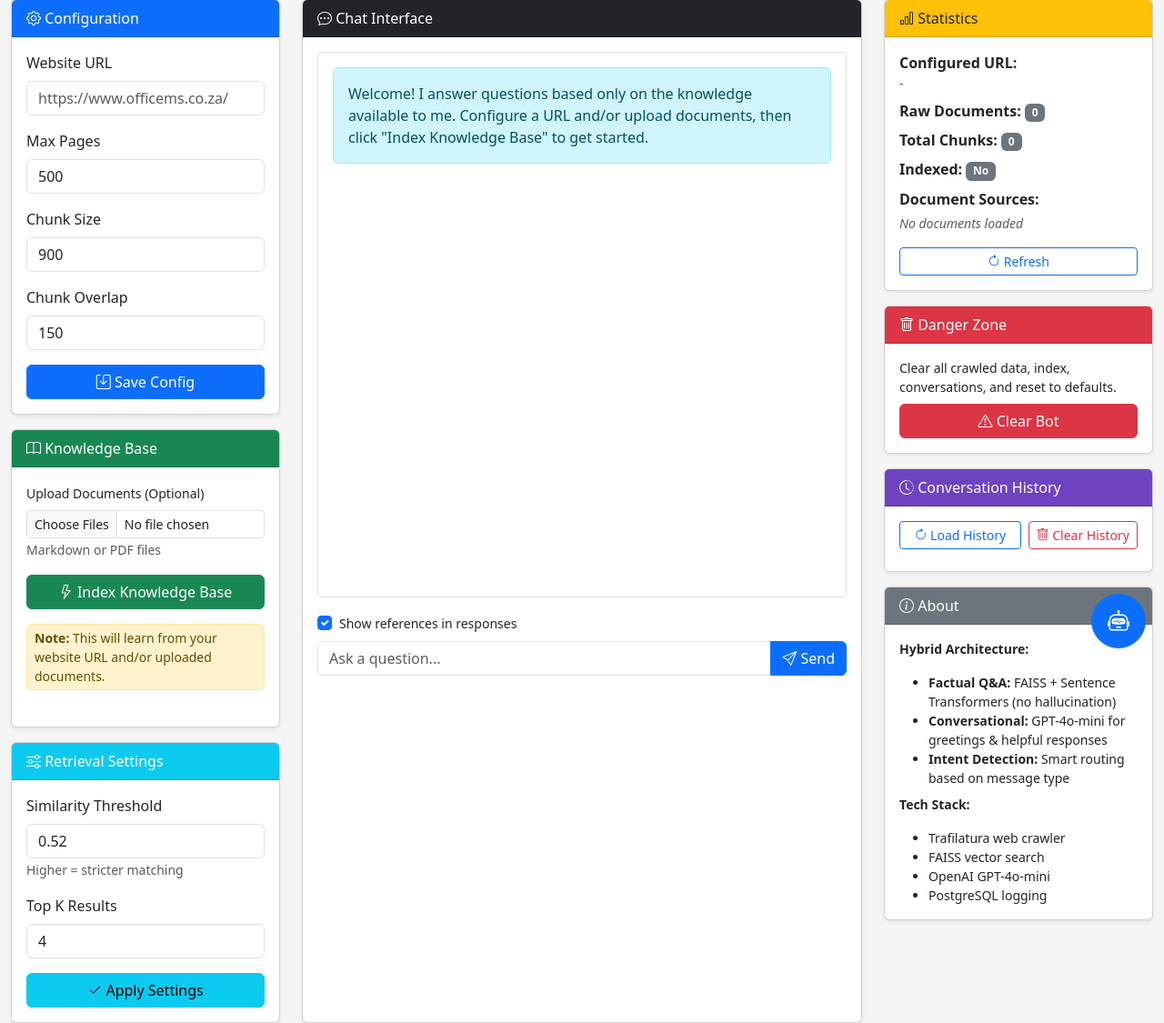
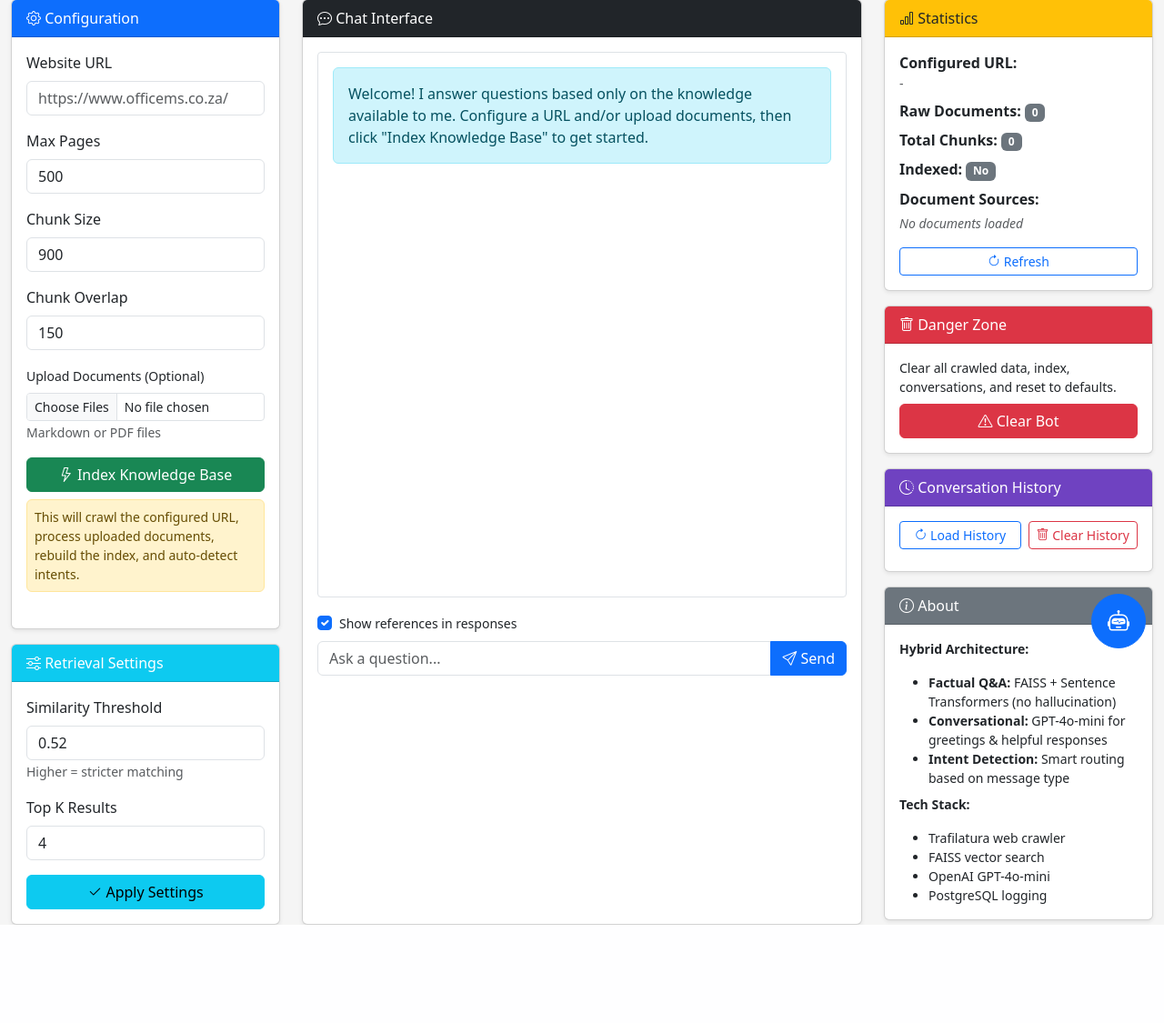
Before and after one commit to happycomputing/IntelliBot, a Flask app: page / in a window 1280 px wide. Shown: the part 67-1192 px from the top of the page at 91% size. After the commit the page ends 1084 px from the top, so only its background shows below. Run offline with Flask 3, Linux system fonts and the light colour scheme; parts of the project's set-up code (start-up, migrations or seed data) failed here and were passed over; some libraries are stand-ins or nearby versions.

Commit message:
UI and flow improvements.

```diff
--- a/app.py
+++ b/app.py
@@ -17,6 +17,16 @@ import threading
 
 app = Flask(__name__)
 app.config['SECRET_KEY'] = os.environ.get('SESSION_SECRET', 'dev-secret-key')
+
+# Enable development-centric settings when requested
+env_setting = os.environ.get('INTELLIBOT_ENV', os.environ.get('FLASK_ENV', '')).lower()
+if env_setting == 'development' or os.environ.get('FLASK_DEBUG', '').lower() in ('1', 'true', 'yes'):
+    app.config.update(
+        ENV='development',
+        DEBUG=True,
+        TEMPLATES_AUTO_RELOAD=True,
+    )
+    app.jinja_env.auto_reload = True
 
 # Database configuration with validation
 database_url = os.environ.get('DATABASE_URL')
@@ -188,10 +198,30 @@ def index_all():
     Combined workflow: Clear existing index, crawl URL (if provided),
     process uploaded documents, and index everything together.
     """
-    url = request.form.get('url', '').strip()
-    max_pages = int(request.form.get('max_pages', 500))
-    chunk_size = int(request.form.get('chunk_size', 900))
-    chunk_overlap = int(request.form.get('chunk_overlap', 150))
+    url = (request.form.get('url') or '').strip()
+
+    def parse_int(value, default):
+        try:
+            return int(value)
+        except (TypeError, ValueError):
+            return default
+
+    def parse_float(value, default):
+        try:
+            return float(value)
+        except (TypeError, ValueError):
+            return default
+
+    current_config = load_config()
+    max_pages = parse_int(request.form.get('max_pages'), current_config.get('max_pages', 500))
+    chunk_size = parse_int(request.form.get('chunk_size'), current_config.get('chunk_size', 900))
+    chunk_overlap = parse_int(request.form.get('chunk_overlap'), current_config.get('chunk_overlap', 150))
+    similarity_threshold = parse_float(
+        request.form.get('similarity_threshold'),
+        current_config.get('similarity_threshold', 0.40)
+    )
+    top_k = parse_int(request.form.get('top_k'), current_config.get('top_k', 4))
+
     uploaded_files_raw = request.files.getlist('documents')
 
     uploaded_files = []
@@ -200,6 +230,23 @@ def index_all():
             'filename': file.filename,
             'content': file.read()
         })
+
+    # Persist configuration updates so UI changes stick without an extra save step
+    new_config = current_config.copy()
+    new_config.update({
+        'url': url,
+        'max_pages': max_pages,
+        'chunk_size': chunk_size,
+        'chunk_overlap': chunk_overlap,
+        'similarity_threshold': similarity_threshold,
+        'top_k': top_k
+    })
+    save_config(new_config)
+
+    # Immediately apply retrieval settings so subsequent chats use latest values
+    retrieval = get_retrieval()
+    retrieval.similarity_threshold = similarity_threshold
+    retrieval.top_k = top_k
 
     def progress(status_type, message):
         socketio.emit('index_progress', {'type': status_type, 'message': message})
@@ -210,10 +257,12 @@ def index_all():
             progress('info', 'Clearing previous knowledge base...')
             if os.path.exists('kb/raw'):
                 shutil.rmtree('kb/raw')
-                os.makedirs('kb/raw')
+                os.makedirs('kb/raw', exist_ok=True)
             if os.path.exists('kb/index'):
                 shutil.rmtree('kb/index')
-                os.makedirs('kb/index')
+                os.makedirs('kb/index', exist_ok=True)
+            os.makedirs('kb/raw', exist_ok=True)
+            os.makedirs('kb/index', exist_ok=True)
 
             # Step 2: Crawl website if URL provided
             if url:
@@ -241,6 +290,86 @@ def index_all():
             index_result = index_kb(chunk_size, chunk_overlap, progress_callback=index_progress_cb)
             get_retrieval()._loaded = False
 
+            # Step 5: Auto-detect intents from indexed content
+            intents_detected = 0
+            if DB_AVAILABLE:
+                progress('info', 'Detecting intents from indexed knowledge...')
+                from tools.detect_intents import auto_detect_intents
+                from actions import ActionHandler
+                from sqlalchemy.exc import SQLAlchemyError
+
+                with app.app_context():
+                    try:
+                        detection_result = auto_detect_intents()
+                    except Exception as e:
+                        progress('warning', f"Intent detection failed: {e}")
+                        detection_result = {'status': 'error', 'error': str(e)}
+
+                    if detection_result.get('status') == 'success':
+                        suggested_intents = detection_result.get('intents', []) or []
+                        if suggested_intents:
+                            try:
+                                Intent.query.filter_by(auto_detected=True).delete(synchronize_session=False)
+                                db.session.commit()
+                            except SQLAlchemyError as e:
+                                db.session.rollback()
+                                progress('warning', f"Could not clear previous auto intents: {e}")
+
+                            for intent_data in suggested_intents:
+                                name = (intent_data.get('name') or '').strip()
+                                if not name:
+                                    continue
+                                # Skip if a user-defined intent already exists with this name
+                                existing_intent = Intent.query.filter_by(name=name).first()
+                                if existing_intent:
+                                    if not existing_intent.auto_detected:
+                                        continue
+                                    db.session.delete(existing_intent)
+                                    db.session.flush()
+
+                                description = intent_data.get('description', '')
+                                patterns = intent_data.get('patterns') or []
+                                if isinstance(patterns, str):
+                                    patterns = [p.strip() for p in patterns.split(',') if p.strip()]
+                                examples = intent_data.get('examples') or []
+                                if isinstance(examples, str):
+                                    examples = [line.strip() for line in examples.splitlines() if line.strip()]
+
+                                defaults = ActionHandler.get_default_responses_for_intent(name, description)
+                                responses = intent_data.get('responses')
+                                if responses is None or isinstance(responses, str):
+                                    responses = defaults['responses']
+                                action_type = intent_data.get('action_type') or defaults['action_type']
+
+                                intent = Intent(
+                                    name=name,
+                                    description=description,
+                                    patterns=patterns,
+                                    examples=examples,
+                                    auto_detected=True,
+                                    enabled=True,
+                                    action_type=action_type,
+                                    responses=responses
+                                )
+                                db.session.add(intent)
+                                intents_detected += 1
+
+                            try:
+                                db.session.commit()
+                                progress('success', f"✓ Auto-detected {intents_detected} intents")
+                            except SQLAlchemyError as e:
+                                db.session.rollback()
+                                progress('warning', f"Failed to save auto intents: {e}")
+                                intents_detected = 0
+                        else:
+                            progress('warning', 'No intents detected from content.')
+                    elif detection_result.get('error'):
+                        progress('warning', detection_result['error'])
+            else:
+                progress('warning', 'Database unavailable: skipping intent detection.')
+                intents_detected = 0
+
+            index_result['intents_detected'] = intents_detected
             progress('success', f"✓ Knowledge base ready! {index_result['total_chunks']} chunks indexed")
             socketio.emit('index_status', {'status': 'completed', 'result': index_result})
 
--- a/static/js/app.js
+++ b/static/js/app.js
@@ -25,6 +25,7 @@ socket.on('index_status', (data) => {
     updateCrawlStatus(data);
     if (data.status === 'completed') {
         loadStats();
+        loadIntents();
     }
 });
 
@@ -129,6 +130,8 @@ function startIndexing() {
     const maxPages = parseInt(document.getElementById('max-pages-input').value);
     const chunkSize = parseInt(document.getElementById('chunk-size-input').value);
     const chunkOverlap = parseInt(document.getElementById('chunk-overlap-input').value);
+    const similarityThreshold = parseFloat(document.getElementById('similarity-threshold').value);
+    const topK = parseInt(document.getElementById('top-k').value, 10);
     const fileInput = document.getElementById('doc-upload');
 
     const formData = new FormData();
@@ -136,6 +139,12 @@ function startIndexing() {
     formData.append('max_pages', maxPages);
     formData.append('chunk_size', chunkSize);
     formData.append('chunk_overlap', chunkOverlap);
+    if (!Number.isNaN(similarityThreshold)) {
+        formData.append('similarity_threshold', similarityThreshold);
+    }
+    if (!Number.isNaN(topK)) {
+        formData.append('top_k', topK);
+    }
 
     if (fileInput.files.length > 0) {
         for (let i = 0; i < fileInput.files.length; i++) {
@@ -148,13 +157,14 @@ function startIndexing() {
         return;
     }
 
+    showStatus('⟳ Building knowledge base...', 'info');
+
     fetch('/api/index_all', {
         method: 'POST',
         body: formData
     })
     .then(r => r.json())
     .then(data => {
-        showStatus('Building knowledge base...', 'info');
         fileInput.value = '';
     })
     .catch(err => {
@@ -222,34 +232,51 @@ function addBotMessage(data) {
 
 function updateCrawlStatus(data) {
     const statusDiv = document.getElementById('crawl-status');
+    if (!statusDiv) {
+        return;
+    }
+
     let statusClass = 'status-info';
     let message = data.message || '';
 
     if (data.status === 'completed') {
         statusClass = 'status-success';
         if (data.result) {
-            message = `✓ ${data.result.pages || 0} pages processed`;
+            if (typeof data.result.total_chunks !== 'undefined') {
+                message = `✓ Indexed ${data.result.total_chunks} chunks`;
+                if (typeof data.result.intents_detected !== 'undefined') {
+                    message += ` • Auto intents: ${data.result.intents_detected}`;
+                }
+            } else if (typeof data.result.pages !== 'undefined') {
+                message = `✓ ${data.result.pages || 0} pages processed`;
+            }
         }
     } else if (data.status === 'error') {
         statusClass = 'status-error';
         message = `✗ ${message}`;
     } else if (data.status === 'started') {
         statusClass = 'status-info';
-        message = `⟳ ${message}`;
+        message = `⟳ ${message || 'Starting...'}`;
     }
 
-    statusDiv.className = statusClass;
+    statusDiv.className = `mt-2 small ${statusClass}`;
     statusDiv.textContent = message;
 }
 
 function showStatus(message, type) {
     const statusDiv = document.getElementById('crawl-status');
-    statusDiv.className = `status-${type}`;
+    if (!statusDiv) {
+        return;
+    }
+    statusDiv.className = `mt-2 small status-${type}`;
     statusDiv.textContent = message;
 }
 
 function updateProgressStatus(data) {
     const statusDiv = document.getElementById('crawl-status');
+    if (!statusDiv) {
+        return;
+    }
     let statusClass = 'status-info';
     let icon = '⟳';
 
@@ -267,7 +294,7 @@ function updateProgressStatus(data) {
         icon = '✓';
     }
 
-    statusDiv.className = statusClass;
+    statusDiv.className = `mt-2 small ${statusClass}`;
     statusDiv.textContent = `${icon} ${data.message}`;
 }
 
--- a/templates/index.html
+++ b/templates/index.html
@@ -1,5 +1,6 @@
 <!DOCTYPE html>
 <html lang="en">
+
 <head>
   <meta charset="UTF-8">
   <meta name="viewport" content="width=device-width, initial-scale=1.0">
@@ -8,6 +9,7 @@
   <link rel="stylesheet" href="https://cdn.jsdelivr.net/npm/bootstrap-icons@1.11.0/font/bootstrap-icons.css">
   <link rel="stylesheet" href="/static/css/style.css">
 </head>
+
 <body>
   <nav class="navbar navbar-dark bg-primary">
     <div class="container-fluid">
@@ -40,17 +42,6 @@
               <label class="form-label">Chunk Overlap</label>
               <input type="number" class="form-control" id="chunk-overlap-input" value="150">
             </div>
-                        <button class="btn btn-primary w-100" onclick="saveConfig()">
-                            <i class="bi bi-save"></i> Save Config
-                        </button>
-                    </div>
-                </div>
-
-                <div class="card mb-3">
-                    <div class="card-header bg-success text-white">
-                        <i class="bi bi-book"></i> Knowledge Base
-                    </div>
-                    <div class="card-body">
             <div class="mb-3">
               <label class="form-label small">Upload Documents (Optional)</label>
               <input type="file" class="form-control form-control-sm" id="doc-upload" multiple accept=".md,.pdf">
@@ -59,10 +50,10 @@
             <button class="btn btn-success w-100 mb-2" onclick="startIndexing()">
               <i class="bi bi-lightning"></i> Index Knowledge Base
             </button>
-                        <div class="alert alert-warning py-1 px-2 mt-2 small mb-2">
-                            <strong>Note:</strong> This will learn from your website URL and/or uploaded documents.
+            <div class="alert alert-warning py-2 px-2 small mb-2">
+              This will crawl the configured URL, process uploaded documents, rebuild the index, and auto-detect intents.
             </div>
-                        <div id="crawl-status" class="mt-2 small"></div>
+            <div id="crawl-status" class="mt-2 small text-muted"></div>
           </div>
         </div>
 
@@ -106,7 +97,8 @@
               </label>
             </div>
             <div class="input-group">
-                            <input type="text" class="form-control" id="chat-input" placeholder="Ask a question..." onkeypress="if(event.key==='Enter')sendMessage()">
+              <input type="text" class="form-control" id="chat-input" placeholder="Ask a question..."
+                onkeypress="if(event.key==='Enter')sendMessage()">
               <button class="btn btn-primary" onclick="sendMessage()">
                 <i class="bi bi-send"></i> Send
               </button>
@@ -203,7 +195,9 @@
   </div>
 
   <!-- Bot Intelligence Panel Button -->
-    <button class="btn btn-primary btn-lg" id="intelligence-panel-btn" style="position: fixed; bottom: 20px; right: 20px; border-radius: 50%; width: 60px; height: 60px; z-index: 1000;" onclick="openIntelligencePanel()">
+  <button class="btn btn-primary btn-lg" id="intelligence-panel-btn"
+    style="position: fixed; bottom: 20px; right: 20px; border-radius: 50%; width: 60px; height: 60px; z-index: 1000;"
+    onclick="openIntelligencePanel()">
     <i class="bi bi-robot" style="font-size: 24px;"></i>
   </button>
 
@@ -218,17 +212,20 @@
         <div class="modal-body">
           <ul class="nav nav-tabs mb-3" id="intelligenceTabs" role="tablist">
             <li class="nav-item" role="presentation">
-                            <button class="nav-link active" id="conversations-tab" data-bs-toggle="tab" data-bs-target="#conversations" type="button" role="tab">
+              <button class="nav-link active" id="conversations-tab" data-bs-toggle="tab"
+                data-bs-target="#conversations" type="button" role="tab">
                 <i class="bi bi-chat-dots"></i> Conversations
               </button>
             </li>
             <li class="nav-item" role="presentation">
-                            <button class="nav-link" id="intents-tab" data-bs-toggle="tab" data-bs-target="#intents" type="button" role="tab">
+              <button class="nav-link" id="intents-tab" data-bs-toggle="tab" data-bs-target="#intents" type="button"
+                role="tab">
                 <i class="bi bi-lightbulb"></i> Intents
               </button>
             </li>
             <li class="nav-item" role="presentation">
-                            <button class="nav-link" id="training-tab" data-bs-toggle="tab" data-bs-target="#training" type="button" role="tab">
+              <button class="nav-link" id="training-tab" data-bs-toggle="tab" data-bs-target="#training" type="button"
+                role="tab">
                 <i class="bi bi-database"></i> Training
               </button>
             </li>
@@ -240,7 +237,8 @@
               <div class="d-flex justify-content-between align-items-center mb-3">
                 <h6>Recent Conversations</h6>
                 <div>
-                                    <input type="text" class="form-control form-control-sm d-inline-block" style="width: 250px;" id="conv-search" placeholder="Search conversations..." onkeyup="filterConversations()">
+                  <input type="text" class="form-control form-control-sm d-inline-block" style="width: 250px;"
+                    id="conv-search" placeholder="Search conversations..." onkeyup="filterConversations()">
                 </div>
               </div>
               <div id="panel-conversations" class="row"></div>
@@ -265,19 +263,23 @@
                   <h6>Create New Intent</h6>
                   <div class="mb-2">
                     <label class="form-label">Name</label>
-                                        <input type="text" class="form-control form-control-sm" id="new-intent-name" placeholder="e.g., company_info">
+                    <input type="text" class="form-control form-control-sm" id="new-intent-name"
+                      placeholder="e.g., company_info">
                   </div>
                   <div class="mb-2">
                     <label class="form-label">Description</label>
-                                        <input type="text" class="form-control form-control-sm" id="new-intent-desc" placeholder="What this intent covers">
+                    <input type="text" class="form-control form-control-sm" id="new-intent-desc"
+                      placeholder="What this intent covers">
                   </div>
                   <div class="mb-2">
                     <label class="form-label">Patterns (comma-separated keywords)</label>
-                                        <input type="text" class="form-control form-control-sm" id="new-intent-patterns" placeholder="about, company, who are you">
+                    <input type="text" class="form-control form-control-sm" id="new-intent-patterns"
+                      placeholder="about, company, who are you">
                   </div>
                   <div class="mb-2">
                     <label class="form-label">Example Questions (one per line)</label>
-                                        <textarea class="form-control form-control-sm" id="new-intent-examples" rows="3" placeholder="Tell me about the company&#10;What does this company do?"></textarea>
+                    <textarea class="form-control form-control-sm" id="new-intent-examples" rows="3"
+                      placeholder="Tell me about the company&#10;What does this company do?"></textarea>
                   </div>
                   <button class="btn btn-primary btn-sm" onclick="createIntent()">Save Intent</button>
                   <button class="btn btn-secondary btn-sm" onclick="cancelCreateIntent()">Cancel</button>
@@ -294,7 +296,8 @@
               </button>
               <div id="training-stats" class="alert alert-info" style="display: none;"></div>
               <div id="training-output">
-                                <pre class="bg-light p-3" style="max-height: 400px; overflow-y: auto;"><code id="yaml-output"></code></pre>
+                <pre class="bg-light p-3"
+                  style="max-height: 400px; overflow-y: auto;"><code id="yaml-output"></code></pre>
               </div>
             </div>
           </div>
@@ -307,4 +310,5 @@
   <script src="https://cdn.socket.io/4.5.4/socket.io.min.js"></script>
   <script src="/static/js/app.js"></script>
 </body>
+
 </html>
```
Also changed, not shown: 1 other file. Lines whose indentation alone changed are shown as unchanged.
